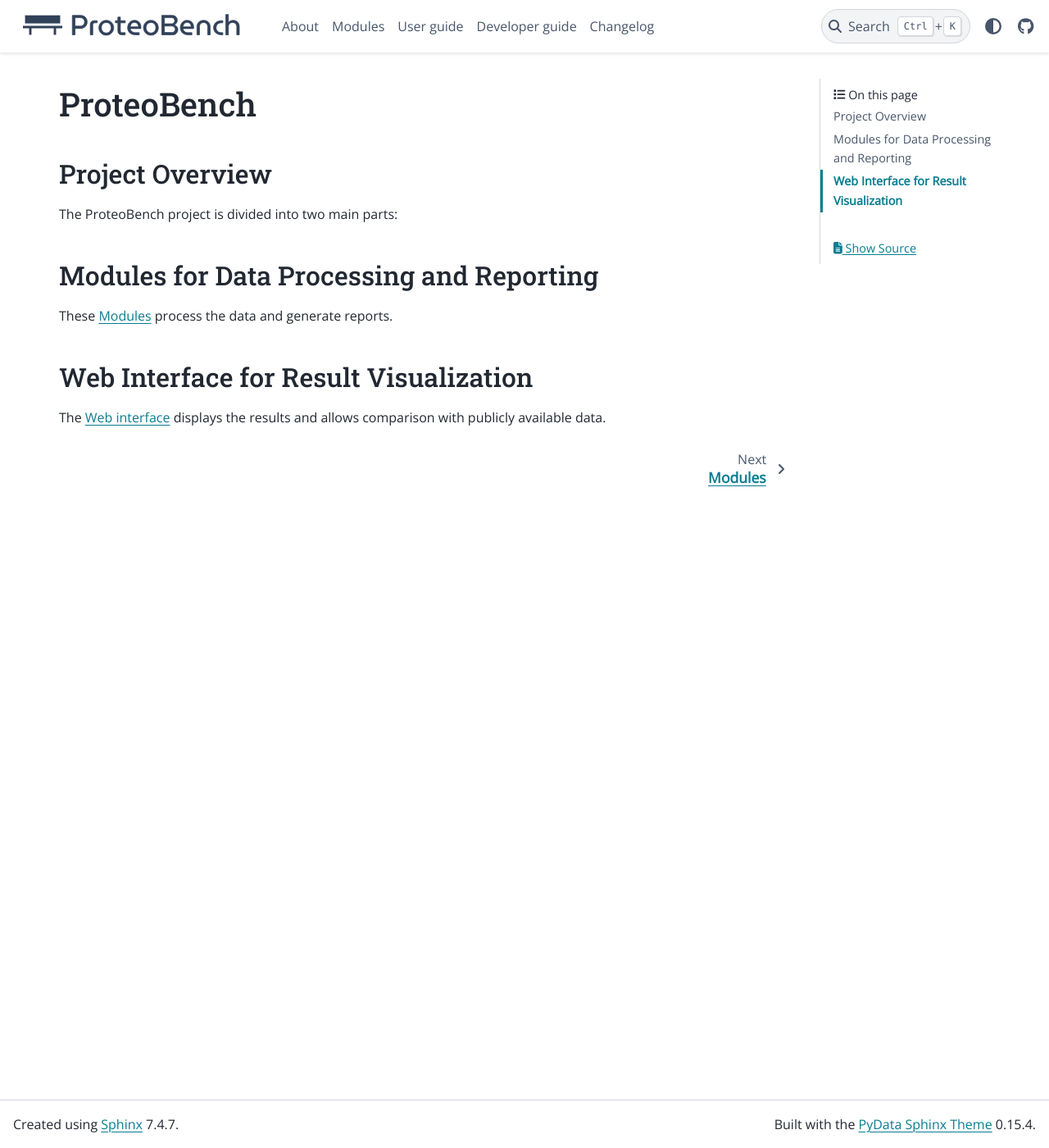
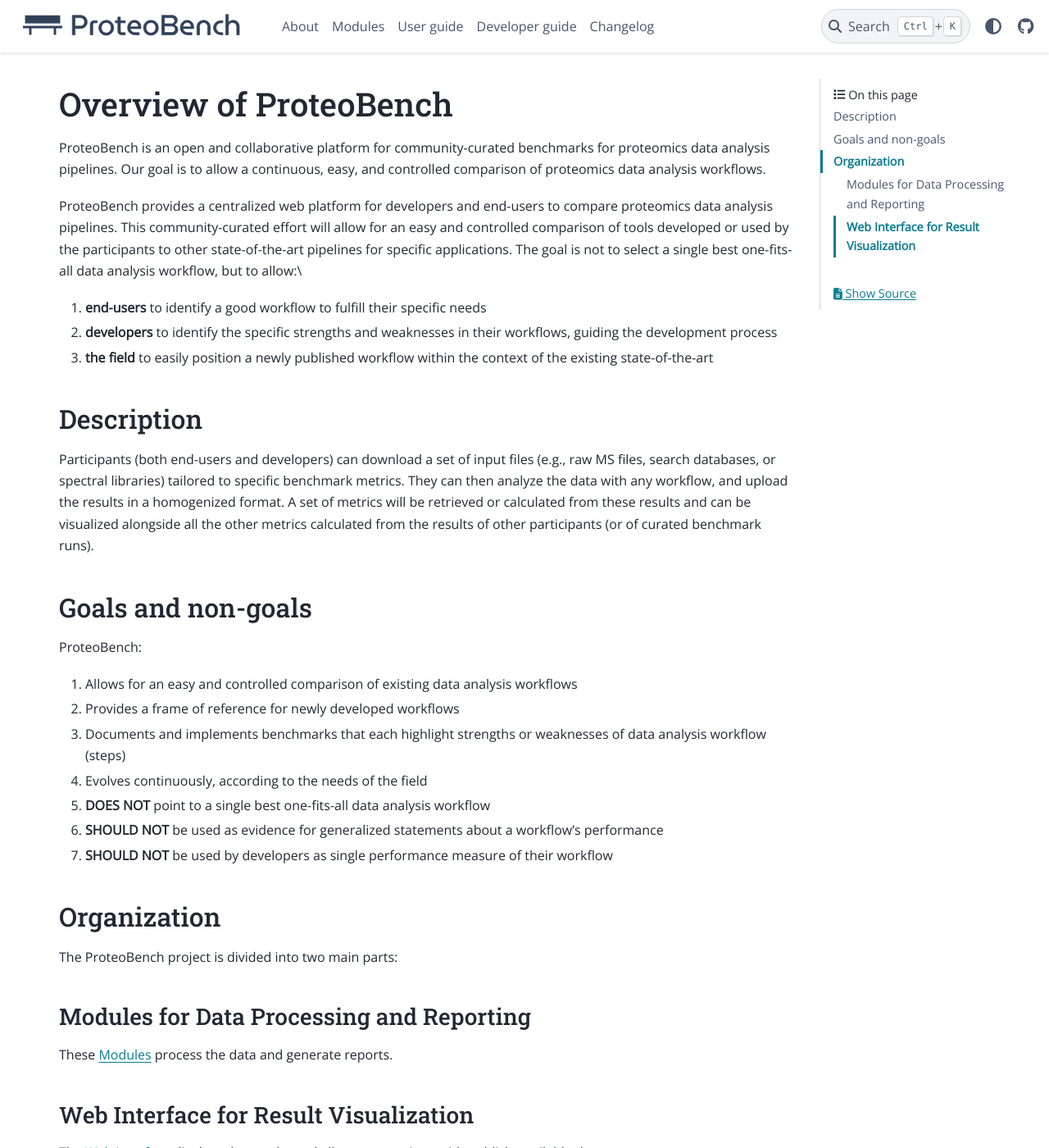
Before and after one commit to Proteobench/ProteoBench, a Sphinx documentation site: the page built from docs/index.rst, in a window 1280 px wide and 1400 px high. Shown: the whole window at 82% size. Built offline with Sphinx 7.4.7 and the PyData theme 0.15.4, drawn with Linux system fonts in a browser that asks for light colours; pages that are not in the unit, such as notebooks, are missing from menus.

Commit message:
Add information on the main index

```diff
--- a/docs/index.rst
+++ b/docs/index.rst
@@ -1,5 +1,5 @@
-ProteoBench
-===========
+Overview of ProteoBench
++++++++++++++++++++++++
 
 .. toctree::
     :maxdepth: 1
@@ -13,8 +13,44 @@
     Contributing <contributing.rst>
     Changelog <changelog.rst>
 
-Project Overview
-------------------
+
+ProteoBench is an open and collaborative platform for community-curated benchmarks for proteomics
+data analysis pipelines. Our goal is to allow a continuous, easy, and controlled comparison of
+proteomics data analysis workflows.
+
+ProteoBench provides a centralized web platform for developers and end-users to compare proteomics
+data analysis pipelines. This community-curated effort will allow for an easy and controlled comparison
+of tools developed or used by the participants to other state-of-the-art pipelines for specific
+applications. The goal is not to select a single best one-fits-all data analysis workflow, but to allow:\\
+
+1. **end-users** to identify a good workflow to fulfill their specific needs
+2. **developers** to identify the specific strengths and weaknesses in their workflows, guiding the development process
+3. **the field** to easily position a newly published workflow within the context of the existing state-of-the-art
+
+Description
+===========
+
+Participants (both end-users and developers) can download a set of input files (e.g., raw MS files,
+search databases, or spectral libraries) tailored to specific benchmark metrics. They can then analyze
+the data with any workflow, and upload the results in a homogenized format. A set of metrics will be
+retrieved or calculated from these results and can be visualized alongside all the other metrics
+calculated from the results of other participants (or of curated benchmark runs).
+
+Goals and non-goals
+===================
+
+ProteoBench:
+
+1. Allows for an easy and controlled comparison of existing data analysis workflows
+2. Provides a frame of reference for newly developed workflows
+3. Documents and implements benchmarks that each highlight strengths or weaknesses of data analysis workflow (steps)
+4. Evolves continuously, according to the needs of the field
+5. **DOES NOT** point to a single best one-fits-all data analysis workflow
+6. **SHOULD NOT**  be used as evidence for generalized statements about a workflow’s performance
+7. **SHOULD NOT**  be used by developers as single performance measure of their workflow
+
+Organization
+============
 
 The ProteoBench project is divided into two main parts:
 
```
